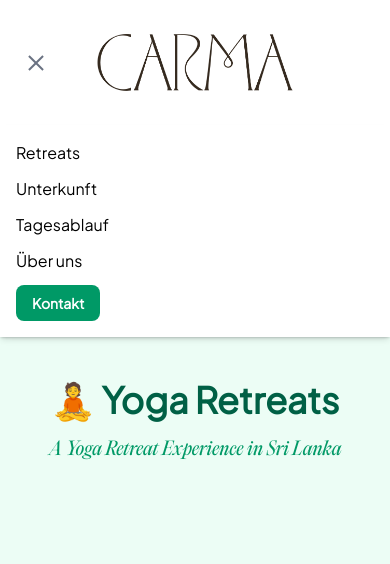
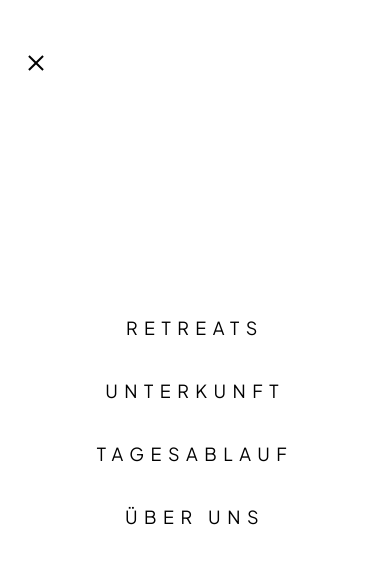
Before and after one commit to carmaretreats/retreats, an Astro site: page /retreats in a window 390 px wide. Both pictures are taken after a click on the button "Toggle menu". Built offline with nearby package versions, Linux system fonts and the light colour scheme; Astro itself is replaced by a stand-in of ours; a web font is replaced by a local one.

Commit message:
Add open nav on mobile

```diff
--- a/src/components/Header.astro
+++ b/src/components/Header.astro
@@ -7,14 +7,16 @@ import DesktopNav from './DesktopNav.astro';
 
 <header
   class="w-full bg-white shadow-sm fixed top-0 left-0 z-50"
-  x-data="{ open: false }"
+  x-data="{ open: false, busy: false }"
+  x-init="$watch('open', v => document.body.classList.toggle('overflow-hidden', v))"
 >
   <div class="max-w-screen-xl mx-auto px-4 sm:px-6 lg:px-8 h-[7.8rem] flex items-center relative">
     <!-- LEFT: hamburger (mobile) + desktop left nav -->
     <div class="flex items-center flex-1 justify-start">
+      <!-- Mobile animated hamburger -->
       <button
-        class="sm:hidden text-gray-500 w-10 h-10 relative focus:outline-none bg-white flex items-center justify-center z-50"
-        @click="open = !open"
+        class="sm:hidden text-black w-10 h-10 relative focus:outline-none bg-white flex items-center justify-center z-50"
+        @click.prevent="if(!busy){ open = !open }"
         :aria-expanded="open"
         aria-controls="mobile-menu"
         aria-label="Toggle menu"
@@ -22,17 +24,17 @@ import DesktopNav from './DesktopNav.astro';
         <div class="block w-5 absolute left-1/2 top-1/2 transform -translate-x-1/2 -translate-y-1/2">
           <span
             class="block absolute h-0.5 w-5 bg-current transform transition duration-500 ease-in-out"
-            :class="{'rotate-45': open, '-translate-y-1.5': !open }"
+            :class="{ 'rotate-45': open, '-translate-y-1.5': !open }"
             aria-hidden="true"
           ></span>
           <span
             class="block absolute h-0.5 w-5 bg-current transform transition duration-500 ease-in-out"
-            :class="{'opacity-0': open }"
+            :class="{ 'opacity-0': open }"
             aria-hidden="true"
           ></span>
           <span
             class="block absolute h-0.5 w-5 bg-current transform transition duration-500 ease-in-out"
-            :class="{'-rotate-45': open, 'translate-y-1.5': !open }"
+            :class="{ '-rotate-45': open, 'translate-y-1.5': !open }"
             aria-hidden="true"
           ></span>
         </div>
@@ -43,7 +45,7 @@ import DesktopNav from './DesktopNav.astro';
       </div>
     </div>
 
-    <!-- CENTER: logo (absolute centered so it's visually centered between left/right) -->
+    <!-- CENTER: logo (absolute centered) -->
     <div class="absolute left-1/2 transform -translate-x-1/2 pointer-events-none">
       <a href="/" class="pointer-events-auto" aria-label="Home">
         <Image src={logo} alt="Carma Braun — Retreats logo" class="h-16 w-auto object-contain" />
@@ -59,14 +61,85 @@ import DesktopNav from './DesktopNav.astro';
     </div>
   </div>
 
-  <!-- Mobile Menu -->
+  <!-- Mobile full-screen overlay (slides down/up). clicking background closes -->
   <div
     id="mobile-menu"
-    x-show="open"
+    role="dialog"
+    aria-modal="true"
+    aria-labelledby="mobile-menu-title"
     x-cloak
-    x-transition
-    class="sm:hidden bg-white shadow-md"
+    :class="{ 'menu-open': open }"
+    @click.self="if(!busy) open = false"
+    x-on:enter="busy = true"
+    x-on:after-enter="setTimeout(()=> busy=false, 20)"
+    x-on:leave="busy = true"
+    x-on:after-leave="setTimeout(()=> busy=false, 20)"
+    class="mobile-panel fixed inset-0 z-40 pointer-events-none"
   >
-    <MobileNav isMobile={true} />
+    <div class="mobile-panel-inner w-full h-full bg-white flex items-center justify-center p-6">
+      <div class="max-w-screen-md w-full">
+        <h2 id="mobile-menu-title" class="sr-only">Main menu</h2>
+        <MobileNav />
+      </div>
+    </div>
   </div>
+
+  <style>
+    /* ensure hidden until Alpine mounts */
+    [x-cloak] { display:none !important; }
+
+    /* panel base (hidden above viewport) */
+    .mobile-panel .mobile-panel-inner{
+      transform: translateY(-100%);
+      opacity: 0;
+      transition: transform 480ms cubic-bezier(.22,.9,.29,.98), opacity 480ms cubic-bezier(.22,.9,.29,.98);
+      pointer-events: none;
+    }
+    /* when open: slide down and allow interaction */
+    .mobile-panel.menu-open .mobile-panel-inner{
+      transform: translateY(0);
+      opacity: 1;
+      pointer-events: auto;
+    }
+
+    /* While transition active, prevent accidental interactions */
+    .mobile-panel .mobile-links a { pointer-events: auto; } /* links are interactive when panel allows pointer-events */
+
+    /* Mobile nav links container: center vertically, spaced, uppercase, plus-jakarta */
+    .mobile-links {
+      display:flex;
+      flex-direction:column;
+      align-items:center;
+      justify-content:center;
+      gap: 2.25rem; /* relaxed spacing */
+      min-height: calc(100vh - 4rem);
+      margin:0;
+      padding:0;
+      list-style:none;
+    }
+    .mobile-links a{
+      font-family: var(--font-sans);
+      font-weight: 500;
+      letter-spacing: .36em;
+      text-transform: uppercase;
+      font-size: 1.125rem;
+      color: #000;
+      text-decoration: none;
+      opacity: 0;
+      transform: translateY(12px);
+      transition: opacity 420ms cubic-bezier(.22,.9,.29,.98), transform 420ms cubic-bezier(.22,.9,.29,.98);
+      will-change: opacity, transform;
+    }
+
+    /* Staggered reveal when menu-open */
+    .mobile-panel.menu-open .mobile-links li:nth-child(1) a { transition-delay: 140ms; opacity:1; transform: translateY(0); }
+    .mobile-panel.menu-open .mobile-links li:nth-child(2) a { transition-delay: 260ms; opacity:1; transform: translateY(0); }
+    .mobile-panel.menu-open .mobile-links li:nth-child(3) a { transition-delay: 380ms; opacity:1; transform: translateY(0); }
+    .mobile-panel.menu-open .mobile-links li:nth-child(4) a { transition-delay: 500ms; opacity:1; transform: translateY(0); }
+
+    /* On close: fade out quickly (transitions above handle reverse) */
+
+    /* keep X icon visible in top-left when open */
+    .mobile-panel.menu-open button[aria-label="Toggle menu"] { position: relative; z-index: 60; }
+  </style>
 </header>
--- a/src/components/MobileNav.astro
+++ b/src/components/MobileNav.astro
@@ -2,12 +2,11 @@
 import CTA from '../components/CTA.astro';
 const { isMobile = false } = Astro.props;
 ---
-<nav aria-label="Mobile" class="px-4 py-4">
-  <ul class="flex flex-col space-y-3">
-    <li><a href="/retreats" class="font-sans block text-black font-medium">Retreats</a></li>
-    <li><a href="/unterkunft" class="font-sans block text-black font-medium">Unterkunft</a></li>
-    <li><a href="/tagesablauf" class="font-sans block text-black font-medium">Tagesablauf</a></li>
-    <li><a href="/uber-uns" class="font-sans block text-black font-medium">Über uns</a></li>
-    <li><CTA text="Kontakt" href="#signup" /></li>
+<nav aria-label="Mobile navigation">
+  <ul class="mobile-links">
+    <li><a href="/retreats" @click="open = false">Retreats</a></li>
+    <li><a href="/unterkunft" @click="open = false">Unterkunft</a></li>
+    <li><a href="/tagesablauf" @click="open = false">Tagesablauf</a></li>
+    <li><a href="/uber-uns" @click="open = false">Über uns</a></li>
   </ul>
 </nav>
--- a/src/styles/global.css
+++ b/src/styles/global.css
@@ -29,3 +29,54 @@
 body {
  /* font-family: 'PPEditorialOld-Italic', serif; */
 }
+
+/* ensure Alpine x-cloak hides elements until mounted */
+[x-cloak] { display: none !important; }
+
+/* mobile overlay panel (slide down/up) */
+.mobile-panel .mobile-panel-inner{
+  transform: translateY(-100%);
+  opacity: 0;
+  transition: transform 480ms cubic-bezier(.22,.9,.29,.98), opacity 480ms cubic-bezier(.22,.9,.29,.98);
+  pointer-events: none;
+}
+.mobile-panel.menu-open .mobile-panel-inner{
+  transform: translateY(0);
+  opacity: 1;
+  pointer-events: auto;
+}
+
+/* Mobile nav links: centered, uppercase, Plus Jakarta Sans, relaxed spacing */
+.mobile-links {
+  display:flex;
+  flex-direction:column;
+  align-items:center;
+  justify-content:center;
+  gap: 2.25rem;
+  min-height: calc(100vh - 4rem);
+  margin:0;
+  padding:0;
+  list-style:none;
+}
+.mobile-links a{
+  font-family: var(--font-sans);
+  font-weight: 500;
+  letter-spacing: .36em;
+  text-transform: uppercase;
+  font-size: 1.125rem;
+  color: #000;
+  text-decoration: none;
+  opacity: 0;
+  transform: translateY(12px);
+  transition: opacity 420ms cubic-bezier(.22,.9,.29,.98), transform 420ms cubic-bezier(.22,.9,.29,.98);
+  will-change: opacity, transform;
+}
+
+/* Stagger reveal when panel is open */
+.mobile-panel.menu-open .mobile-links li:nth-child(1) a { transition-delay: 140ms; opacity:1; transform: translateY(0); }
+.mobile-panel.menu-open .mobile-links li:nth-child(2) a { transition-delay: 260ms; opacity:1; transform: translateY(0); }
+.mobile-panel.menu-open .mobile-links li:nth-child(3) a { transition-delay: 380ms; opacity:1; transform: translateY(0); }
+.mobile-panel.menu-open .mobile-links li:nth-child(4) a { transition-delay: 500ms; opacity:1; transform: translateY(0); }
+
+/* keep toggle button visible when menu open */
+.mobile-panel.menu-open button[aria-label="Toggle menu"] { position: relative; z-index: 60; }
```
